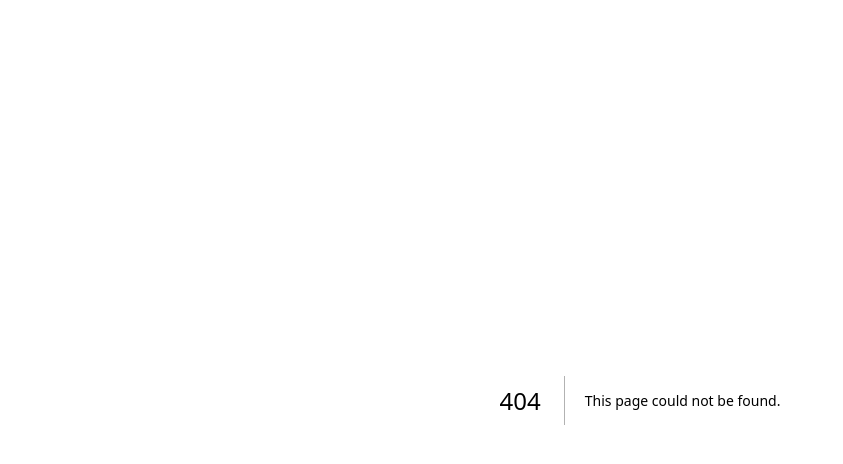
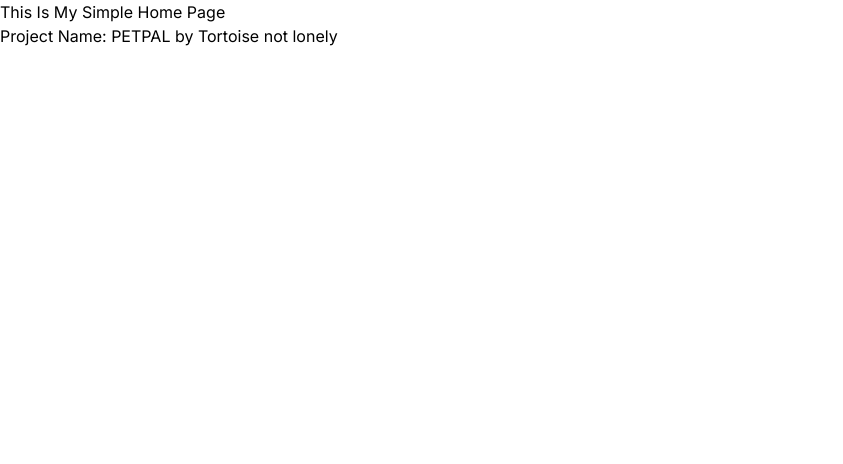
Before and after one commit to 2110366-2566-2/tortoise-app-frontend, a Next.js app in the folder pet/: page /user/home in a window 1280 px wide. Before the commit this address had no page. Shown: the top 464 px of the page, without its empty margins (0-843 px from the left). Built offline with nearby package versions, Linux system fonts and the light colour scheme.

Commit message:
Update README.md

```diff
--- /dev/null
+++ b/pet/src/app/user/(authenticated)/home/page.tsx
@@ -0,0 +1,8 @@
+export default function HomePage() {
+    return (
+        <div>
+            <h1>This Is My Simple Home Page</h1>
+            <h1>Project Name: PETPAL by Tortoise not lonely</h1>
+        </div>
+    );
+}
```
Also changed, not shown: 1 other file (tests, documents, lock files or other folders).
